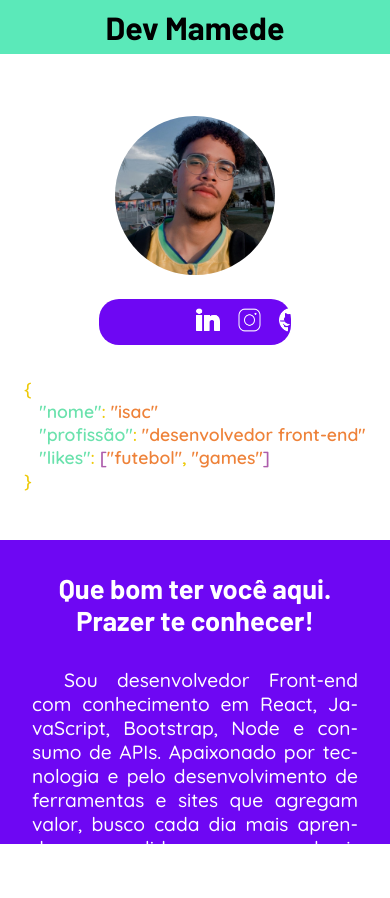
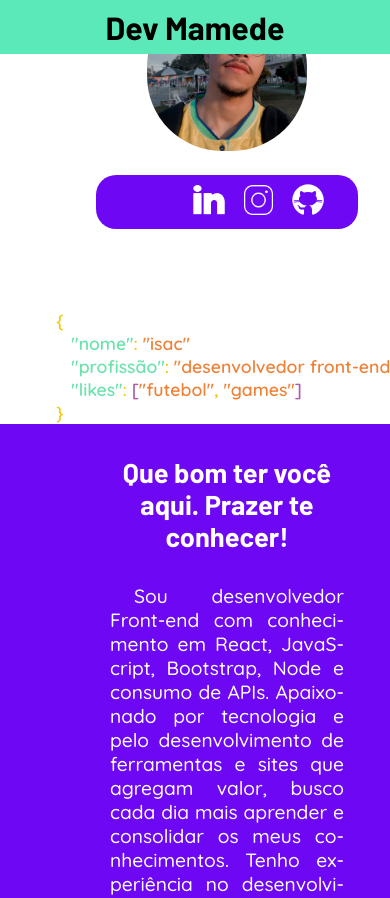
Before and after one commit to devmamede/Portfolio, a React (Vite) app in the folder portfolio/: page / in a window 390 px wide. Before the commit the page ends 844 px from the top, so only its background shows below. Built offline with nearby package versions, Linux system fonts and the light colour scheme.

Commit message:
resizing pages and components to fix screen sizes bug

```diff
--- a/portfolio/src/components/Apresentation.css
+++ b/portfolio/src/components/Apresentation.css
@@ -11,7 +11,6 @@
   flex-direction: column;
   justify-content: center;
   align-items: center;
-  height: 90vh;
 }
 
 .social {
@@ -84,10 +83,9 @@
   width: 100vw;
   color: #fff;
   background-color: #6e07f3;
-  margin-top: 5rem;
+  margin-top: 2rem;
   text-align: center;
-  padding: 4rem 0;
-  height: 35vh;
+  padding: 2rem;
   margin-bottom: -7rem;
 }
 
@@ -106,74 +104,6 @@
   text-indent: 1.5rem;
   font-size: 20px;
   font-weight: 500;
-}
-
-@media (max-width: 1180px) {
-  .apresentation {
-    margin-top: 4rem;
-    gap: 2rem;
-  }
-
-  .apresentationContainer {
-    height: auto;
-  }
-
-  .social {
-    display: flex;
-    flex-direction: column;
-    justify-content: center;
-    align-items: center;
-    gap: 0.5rem;
-  }
-
-  .myPhoto {
-    width: 20vw;
-    border-radius: 80px;
-  }
-
-  .socialMedia {
-    padding: 10px;
-    width: 20vw;
-    border-radius: 20px;
-    display: flex;
-    justify-content: space-evenly;
-    align-items: center;
-  }
-
-  .socialMediaIcon {
-    width: 1.6rem;
-    transition: 0.5s;
-  }
-
-  .info {
-    font-size: 1.3rem;
-  }
-
-  .aboutMe {
-    width: 100vw;
-    margin-top: 5rem;
-    padding: 2rem;
-    height: auto;
-  }
-
-  .text {
-    width: 85vw;
-  }
-
-  .aboutMe h2 {
-    text-align: center;
-    font-family: "Barlow", sans-serif;
-    margin-bottom: 2rem;
-    font-size: 2rem;
-  }
-
-  .aboutMe p {
-    text-align: justify;
-    text-indent: 2rem;
-    font-family: "Quicksand", sans-serif;
-    font-size: 1.3rem;
-    font-weight: 500;
-  }
 }
 
 @media (max-width: 1180px) {
--- a/portfolio/src/components/Apresentation.jsx
+++ b/portfolio/src/components/Apresentation.jsx
@@ -9,7 +9,7 @@ import "./Apresentation.css";
 const Apresentation = () => {
   return (
     <>
-      <Header />
+      {/* <Header /> */}
       <div className="apresentationContainer">
         <div className="apresentation">
           <section className="social">
--- a/portfolio/src/components/Header.css
+++ b/portfolio/src/components/Header.css
@@ -1,12 +1,11 @@
 header {
-  height: 7vh;
-  margin: -0.8rem;
   background-color: #5be9b9;
   padding: 1rem;
   text-align: center;
   display: flex;
   justify-content: center;
   align-items: center;
+  position: static;
 }
 
 header h1 {
--- a/portfolio/src/components/Pages.css
+++ b/portfolio/src/components/Pages.css
@@ -1,36 +1,36 @@
-* {
-  margin: 0;
-  box-sizing: border-box;
-}
-
 .pagesContainer {
   height: 100vh;
-  width: 100%;
-  scroll-snap-type: y mandatory;
+  width: auto;
+  scroll-snap-type: none;
   overflow-x: hidden;
   overflow-y: scroll;
 }
 
 .page {
-  scroll-snap-align: start;
-  height: 100vh;
-  width: 100%;
-  display: grid;
-  align-items: center;
+  height: auto;
+  width: auto;
+  display: inline-block;
 }
 
-@media (max-width: 1180px) {
+@media (min-width: 1180px) {
+  * {
+    margin: 0;
+    box-sizing: border-box;
+  }
+
   .pagesContainer {
     height: 100vh;
-    width: auto;
-    scroll-snap-type: none;
+    width: 100%;
+    scroll-snap-type: y mandatory;
     overflow-x: hidden;
     overflow-y: scroll;
   }
 
   .page {
-    height: auto;
-    width: auto;
-    display: inline-block;
+    scroll-snap-align: start;
+    height: 100vh;
+    width: 100%;
+    display: grid;
+    align-items: center;
   }
 }
--- a/portfolio/src/components/Pages.jsx
+++ b/portfolio/src/components/Pages.jsx
@@ -1,10 +1,13 @@
 import Apresentation from "./Apresentation.jsx";
 import Skills from "./Skills.jsx";
 import Projects from "./Projects.jsx";
+import Header from "./Header.jsx";
 import "./Pages.css";
 
 function Pages() {
   return (
+    <>
+      <Header />
       <div className="pagesContainer">
         <div className="page">
           <Apresentation />
@@ -16,6 +19,7 @@ function Pages() {
           <Projects />
         </div>
       </div>
+    </>
   );
 }
 
--- a/portfolio/src/components/Skills.css
+++ b/portfolio/src/components/Skills.css
@@ -1,16 +1,13 @@
-.greenArea {
-  background-color: #5be9b9;
-  height: 50vh;
-  margin-top: -3.8rem;
-}
-
 .content {
+  display: block;
   margin-bottom: 3rem;
   display: flex;
   justify-content: center;
 }
 
 .skillsBox {
+  box-sizing: content-box;
+  background-color: #5be9b9;
   width: 80vw;
   background-color: #fff;
   border-radius: 20px;
@@ -18,10 +15,11 @@
   display: flex;
   flex-direction: column;
   justify-content: center;
-  align-items: center;
-  margin-top: -25rem;
+  /* align-items: center; */
+  margin-top: auto;
   overflow: hidden;
   padding: 4rem;
+  margin: auto;
 }
 
 .head {
@@ -40,6 +38,12 @@
   flex-wrap: wrap;
   justify-content: center;
   text-align: center;
+  width: 100%;
+}
+
+.skill {
+  flex: 0 0 20%;
+  box-sizing: border-box;
 }
 
 .skillsContainer h3 {
@@ -53,14 +57,6 @@
 }
 
 @media (max-width: 1180px) {
-  .greenArea {
-    background-color: #fff;
-    height: auto;
-    width: 100vw;
-    margin-top: 6rem;
-    margin-bottom: 0;
-  }
-
   .content {
     margin-bottom: 0;
   }
--- a/portfolio/src/components/Skills.jsx
+++ b/portfolio/src/components/Skills.jsx
@@ -24,17 +24,17 @@ const Skills = () => {
           </section>
 
           <section className="skillsContainer">
-            <section className="html">
+            <section className="html skill">
               <h3>HTML5</h3>
               <img className="icon" src={HtmlIcon} alt="HTML5 icon" />
             </section>
 
-            <section className="css">
+            <section className="css skill">
               <h3>CSS3</h3>
               <img className="icon" src={CssIcon} alt="CSS3 icon" />
             </section>
 
-            <section className="javascript">
+            <section className="javascript skill">
               <h3>JavaScript</h3>
               <img
                 className="icon"
@@ -43,12 +43,12 @@ const Skills = () => {
               />
             </section>
 
-            <section className="react">
+            <section className="react skill">
               <h3>React</h3>
               <img className="icon" src={ReactIcon} alt="React icon" />
             </section>
 
-            <section className="reactNative">
+            <section className="reactNative skill">
               <h3>React Native</h3>
               <img
                 className="icon"
@@ -57,27 +57,27 @@ const Skills = () => {
               />
             </section>
 
-            <section className="node">
+            <section className="node skill">
               <h3>Node.js</h3>
               <img className="icon" src={NodeIcon} alt="Node icon" />
             </section>
 
-            <section className="Bootstrap">
+            <section className="Bootstrap skill">
               <h3>Bootstrap</h3>
               <img className="icon" src={BootstrapIcon} alt="Bootstrap icon" />
             </section>
 
-            <section className="git">
+            <section className="git skill">
               <h3>Git e GitHub</h3>
               <img className="icon" src={GitIcon} alt="Git icon" />
             </section>
 
-            <section className="apis">
+            <section className="apis skill">
               <h3>APIs</h3>
               <img className="icon" src={ApiIcon} alt="APIs icon" />
             </section>
 
-            <section className="mongodb">
+            <section className="mongodb skill">
               <h3>MongoDB</h3>
               <img className="icon" src={MongoIcon} alt="MongoDB icon" />
             </section>
```
Lines whose indentation alone changed are shown as unchanged.
